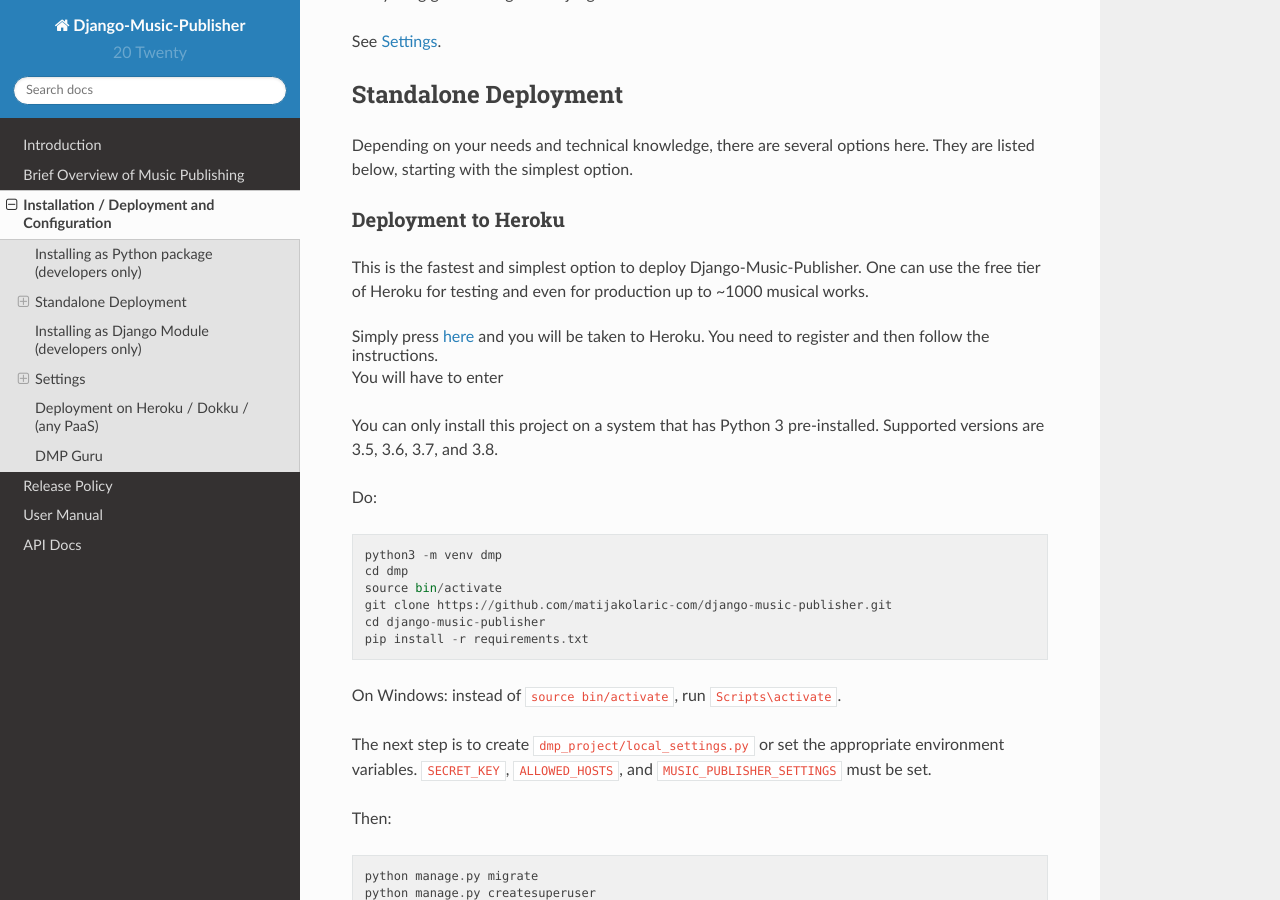
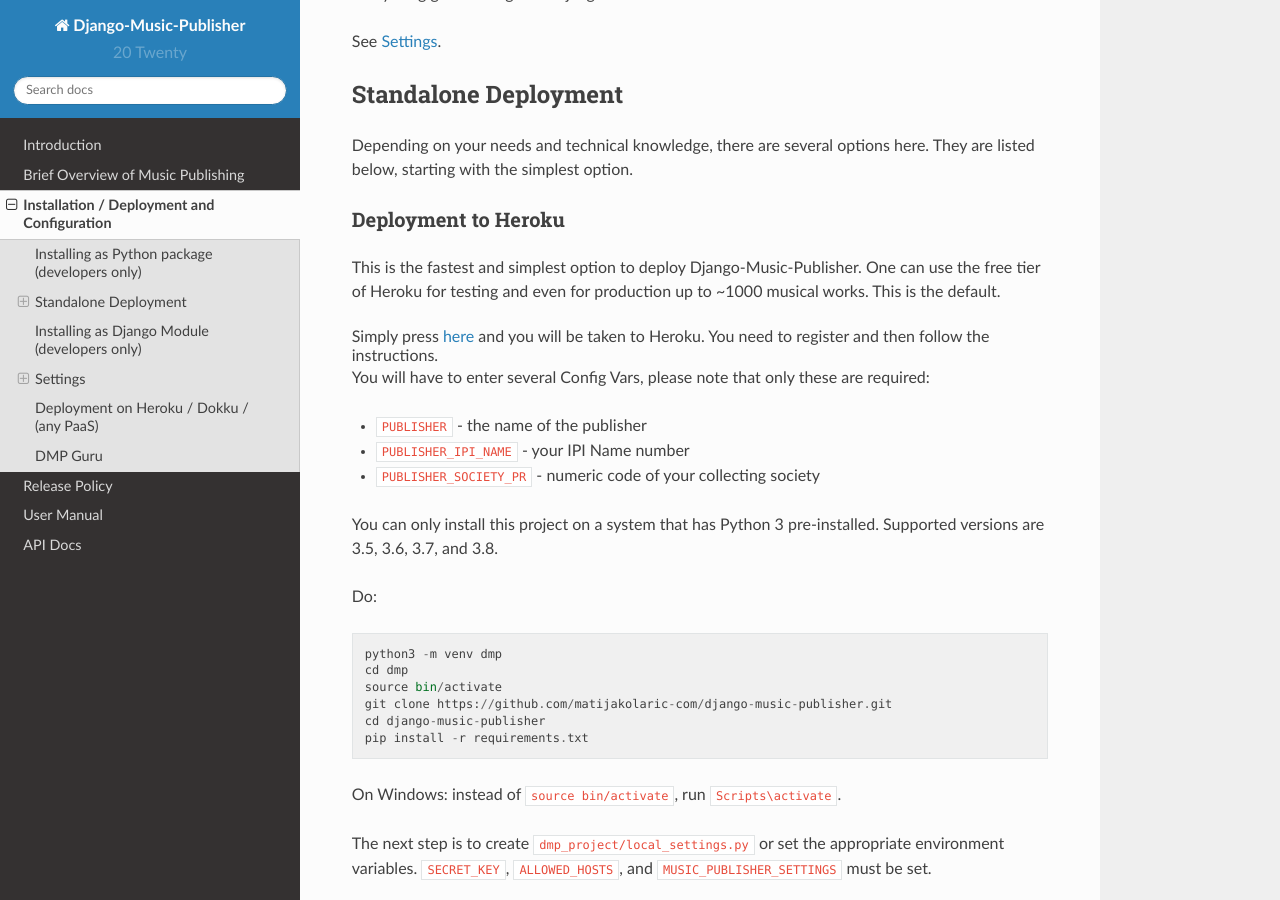
Before and after one commit to matijakolaric-com/django-music-publisher, a Sphinx documentation site: the page built from docs/installation.rst, in a window 1280 px wide and 900 px high, scrolled down 470 px. Built offline with Sphinx 7.4.7 and the Read the Docs theme 2.0.0, drawn with Linux system fonts in a browser that asks for light colours.

```diff
--- a/app.json
+++ b/app.json
@@ -11,6 +11,9 @@
       "url": "https://github.com/heroku/heroku-buildpack-python.git#remove-sqlite"
     }
   ],
+  "scripts": {
+    "postdeploy": "python manage.py loaddata publishing_staff.json",
+  },
   "env": {
     "SECRET_KEY": {
       "description": "Secret key, used for security, let it be autogenerated.",
--- a/docs/installation.rst
+++ b/docs/installation.rst
@@ -27,13 +27,19 @@ Deployment to Heroku
 
 This is the fastest and simplest option to deploy Django-Music-Publisher. One can use
 the free tier of Heroku for testing and even for production up to ~1000 musical works.
+This is the default.
 
 .. raw:: html
 
     Simply press <a href="https://heroku.com/deploy?template=https://github.com/matijakolaric-com/django-music-publisher/tree/20">here</a>
     and you will be taken to Heroku. You need to register and then follow the instructions.
 
-You will have to enter
+You will have to enter several Config Vars, please note that only these are required:
+
+* ``PUBLISHER`` - the name of the publisher
+* ``PUBLISHER_IPI_NAME`` - your IPI Name number
+* ``PUBLISHER_SOCIETY_PR`` - numeric code of your collecting society
+
 
 
 
```
